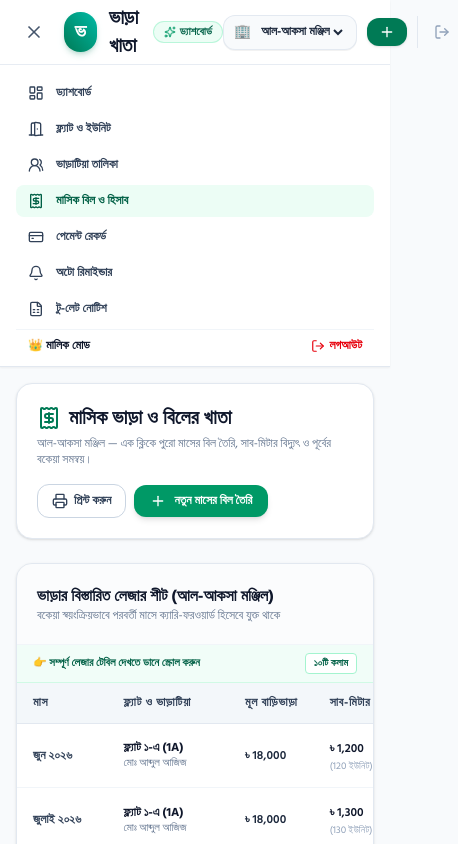
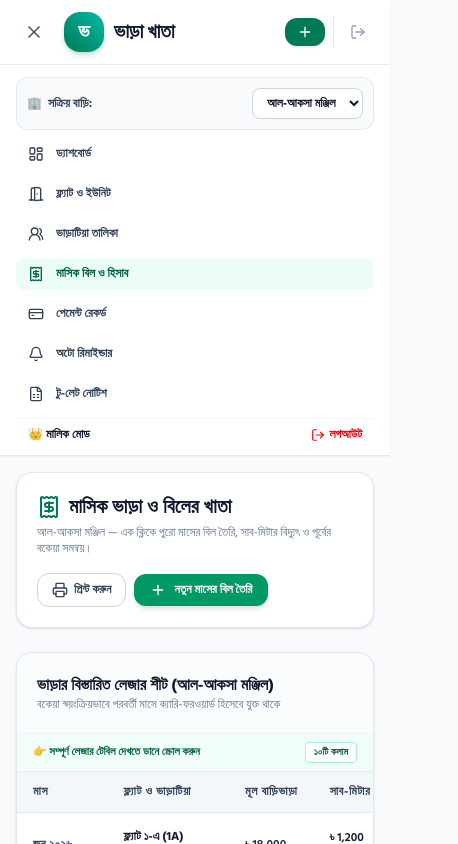
Before and after one commit to zoveraziz/vara-khata, a Next.js app: page /bills in a window 390 px wide. Both pictures are taken after a click on the button 34 px from the left and 32 px from the top of the page. Shown: the top 844 px of the page, 458 px wide, since content can reach past the window. Built offline with nearby package versions, Linux system fonts and the light colour scheme.

Commit message:
fix: clean mobile navbar header, remove redundant badge and fix two-line wrap

```diff
--- a/components/Navbar.tsx
+++ b/components/Navbar.tsx
@@ -145,29 +145,21 @@ export default function Navbar() {
                   {mobileMenuOpen ? <X className="w-5 h-5" /> : <Menu className="w-5 h-5" />}
                 </button>
 
-                <Link href="/dashboard" className="flex items-center gap-3 group">
-                  <div className="w-10 h-10 rounded-2xl bg-gradient-to-tr from-emerald-700 to-teal-500 text-white flex items-center justify-center font-extrabold text-xl shadow-md shadow-emerald-700/20 group-hover:scale-105 transition-transform">
+                <Link href="/dashboard" className="flex items-center gap-2.5 group">
+                  <div className="w-10 h-10 rounded-2xl bg-gradient-to-tr from-emerald-700 to-teal-500 text-white flex items-center justify-center font-extrabold text-xl shadow-md shadow-emerald-700/20 group-hover:scale-105 transition-transform shrink-0">
                     ভ
                   </div>
-                  <div>
-                    <div className="flex items-center gap-2">
-                      <span className="font-black text-xl text-slate-900 tracking-tight">
-                        ভাড়া খাতা
-                      </span>
-                      <span className="text-[11px] font-bold text-emerald-800 bg-emerald-50 px-2.5 py-0.5 rounded-full border border-emerald-200/70 inline-flex items-center gap-1">
-                        <Sparkles className="w-3 h-3 text-emerald-600" />
-                        ড্যাশবোর্ড
-                      </span>
-                    </div>
-                  </div>
+                  <span className="font-black text-xl text-slate-900 tracking-tight whitespace-nowrap">
+                    ভাড়া খাতা
+                  </span>
                 </Link>
               </div>
 
               {/* Right Side: Property Switcher & Role & User Info */}
-              <div className="flex items-center gap-2.5 sm:gap-3">
+              <div className="flex items-center gap-2 sm:gap-3">
 
-                {/* Property Dropdown */}
-                <div className="flex items-center bg-slate-50 border border-slate-200/90 rounded-xl px-2.5 sm:px-3 py-1.5 shadow-2xs">
+                {/* Property Dropdown (Visible on Tablet and Desktop, clean on mobile) */}
+                <div className="hidden sm:flex items-center bg-slate-50 border border-slate-200/90 rounded-xl px-2.5 sm:px-3 py-1.5 shadow-2xs">
                   <span className="mr-1.5 text-sm">🏢</span>
                   <select
                     value={activePropertyId}
@@ -265,7 +257,26 @@ export default function Navbar() {
 
         {/* Mobile Navigation Dropdown Drawer */}
         {mobileMenuOpen && (
-          <div className="md:hidden border-b border-slate-200 bg-white px-4 py-3 space-y-1">
+          <div className="md:hidden border-b border-slate-200 bg-white px-4 py-3 space-y-2">
+            {/* Property Selector for Mobile Drawer */}
+            <div className="bg-slate-50 border border-slate-200/90 rounded-xl p-2.5 flex items-center justify-between">
+              <span className="text-xs font-bold text-slate-700 flex items-center gap-1.5">
+                <span>🏢</span>
+                <span>সক্রিয় বাড়ি:</span>
+              </span>
+              <select
+                value={activePropertyId}
+                onChange={(e) => setActivePropertyId(e.target.value)}
+                className="bg-white border border-slate-300 rounded-lg px-2.5 py-1 text-xs font-bold text-slate-900 focus:outline-none max-w-[170px] truncate"
+              >
+                {properties.map((p) => (
+                  <option key={p.id} value={p.id}>
+                    {p.name}
+                  </option>
+                ))}
+              </select>
+            </div>
+
             {navItems.map((item) => {
               const Icon = item.icon;
               const isActive = pathname === item.href;
```
